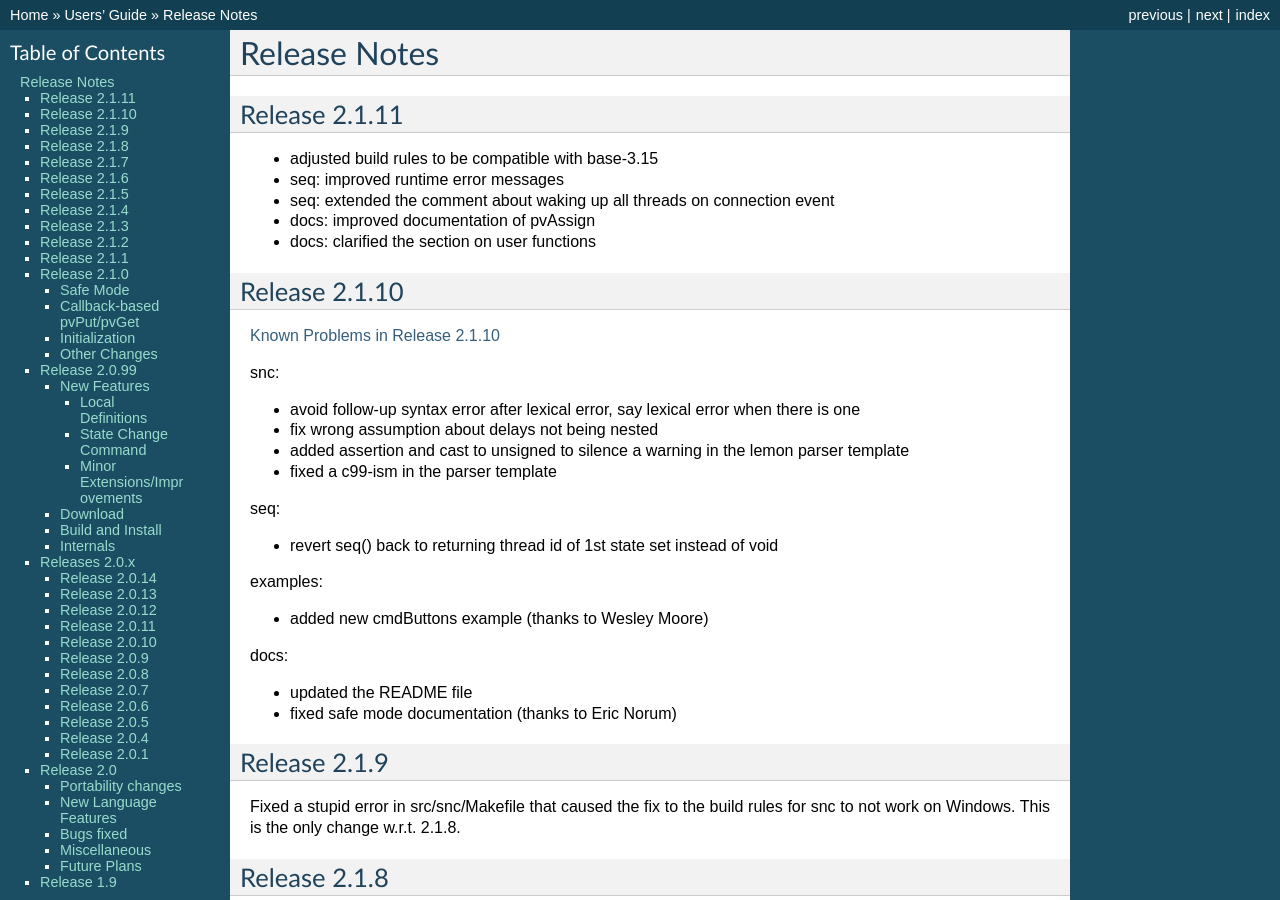
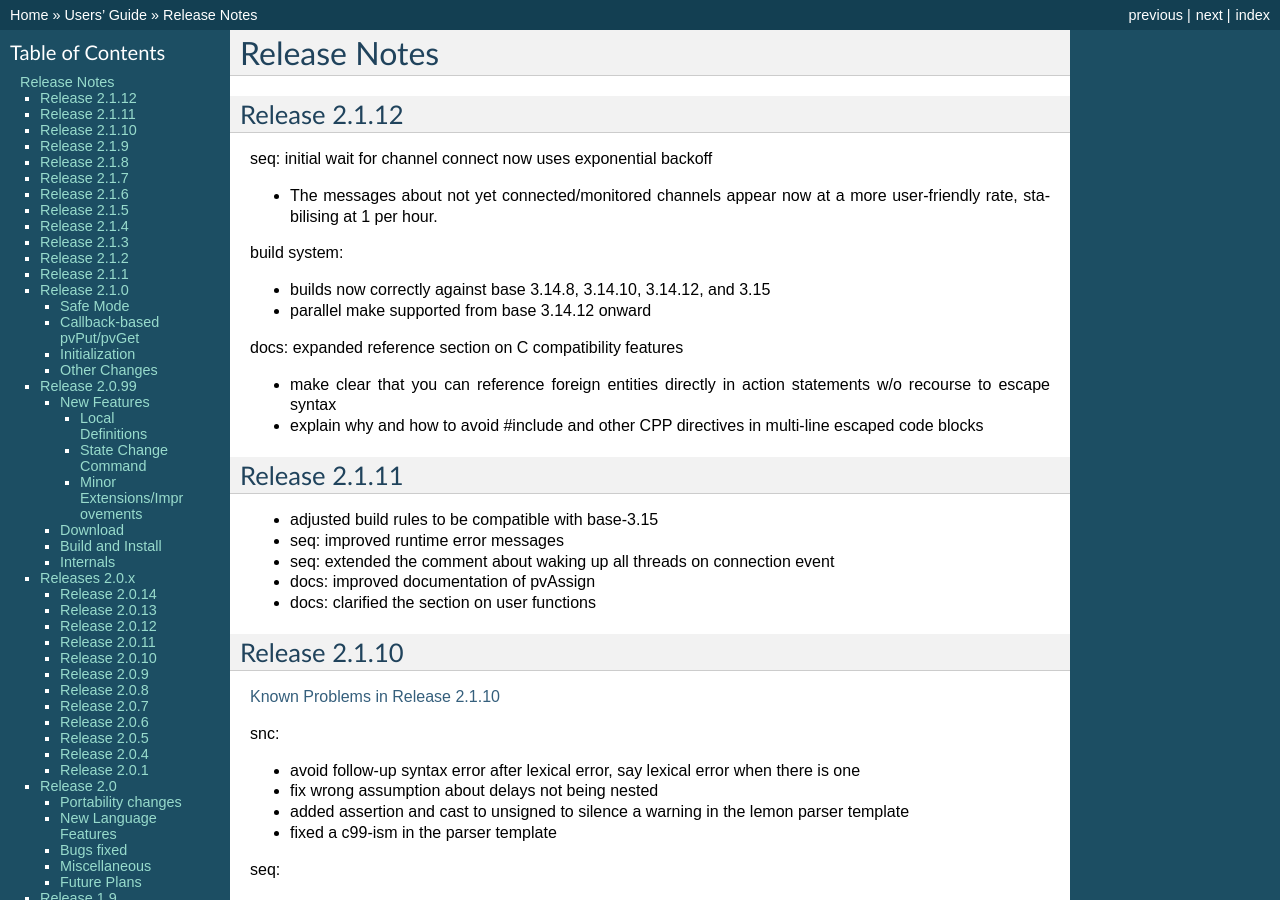
Before and after one commit to jeonghanlee/sequencer-2-2, a Sphinx documentation site: the page built from documentation/Notes.txt, in a window 1280 px wide and 900 px high. Built offline with Sphinx 7.4.7, drawn with Linux system fonts in a browser that asks for light colours.

```diff
--- a/documentation/Installation.txt
+++ b/documentation/Installation.txt
@@ -28,7 +28,7 @@ Releases are available here:
 
    http://www-csr.bessy.de/control/SoftDist/sequencer/releases/
 
-The current stable release is `2.1.11`_. Please take a look at the
+The current stable release is `2.1.12`_. Please take a look at the
 :ref:`VersioningPolicy` if you are unsure whether to upgrade to
 a new release.
 
@@ -50,6 +50,7 @@ or by following the links here:
    ========= ===========================
    Version   Release Notes
    --------- ---------------------------
+   `2.1.12`_ :ref:`Release_Notes_2.1.12`
    `2.1.11`_ :ref:`Release_Notes_2.1.11`
    `2.1.10`_ :ref:`Release_Notes_2.1.10`
    `2.1.9`_  :ref:`Release_Notes_2.1.9`
@@ -105,6 +106,7 @@ patches.
 You can also follow development by using the `repository browser`_.
 
 .. _latest snapshot: http://www-csr.bessy.de/control/SoftDist/sequencer/releases/seq-snapshot-latest.tar.gz
+.. _2.1.12: http://www-csr.bessy.de/control/SoftDist/sequencer/releases/seq-2.1.12.tar.gz
 .. _2.1.11: http://www-csr.bessy.de/control/SoftDist/sequencer/releases/seq-2.1.11.tar.gz
 .. _2.1.10: http://www-csr.bessy.de/control/SoftDist/sequencer/releases/seq-2.1.10.tar.gz
 .. _2.1.9: http://www-csr.bessy.de/control/SoftDist/sequencer/releases/seq-2.1.9.tar.gz
--- a/documentation/Notes.txt
+++ b/documentation/Notes.txt
@@ -1,5 +1,29 @@
 Release Notes
 =============
+
+.. _Release_Notes_2.1.12:
+
+Release 2.1.12
+--------------
+
+seq: initial wait for channel connect now uses exponential backoff
+
+* The messages about not yet connected/monitored channels appear now
+  at a more user-friendly rate, stabilising at 1 per hour.
+
+build system:
+
+* builds now correctly against base 3.14.8, 3.14.10, 3.14.12, and 3.15
+
+* parallel make supported from base 3.14.12 onward
+
+docs: expanded reference section on C compatibility features
+
+* make clear that you can reference foreign entities
+  directly in action statements w/o recourse to escape syntax
+
+* explain why and how to avoid #include and other CPP directives
+  in multi-line escaped code blocks
 
 .. _Release_Notes_2.1.11:
 
--- a/documentation/conf.py
+++ b/documentation/conf.py
@@ -52,7 +52,7 @@ copyright = u"""
 # The short X.Y version.
 version = '2.1'
 # The full version, including alpha/beta/rc tags.
-release = '2.1.11'
+release = '2.1.12'
 
 # The language for content autogenerated by Sphinx. Refer to documentation
 # for a list of supported languages.
```
Also changed, not shown: 1 other file.
